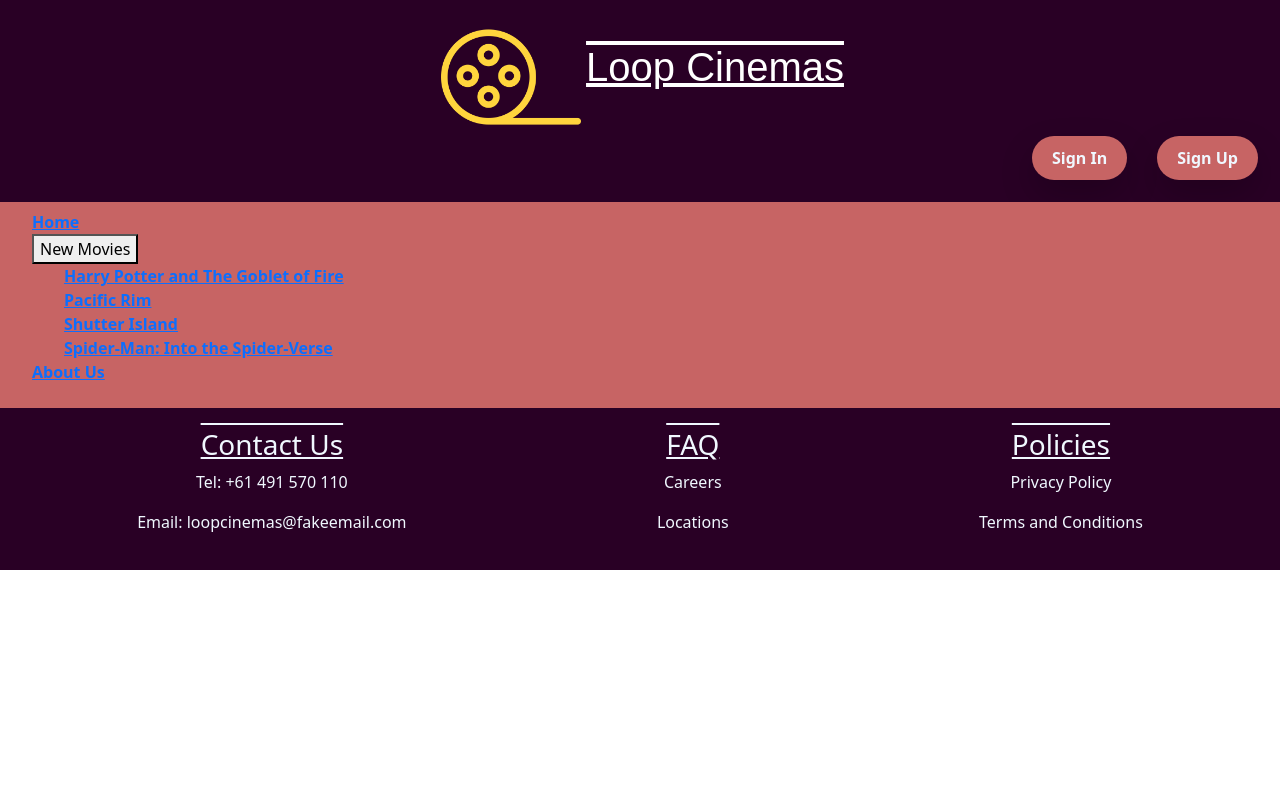
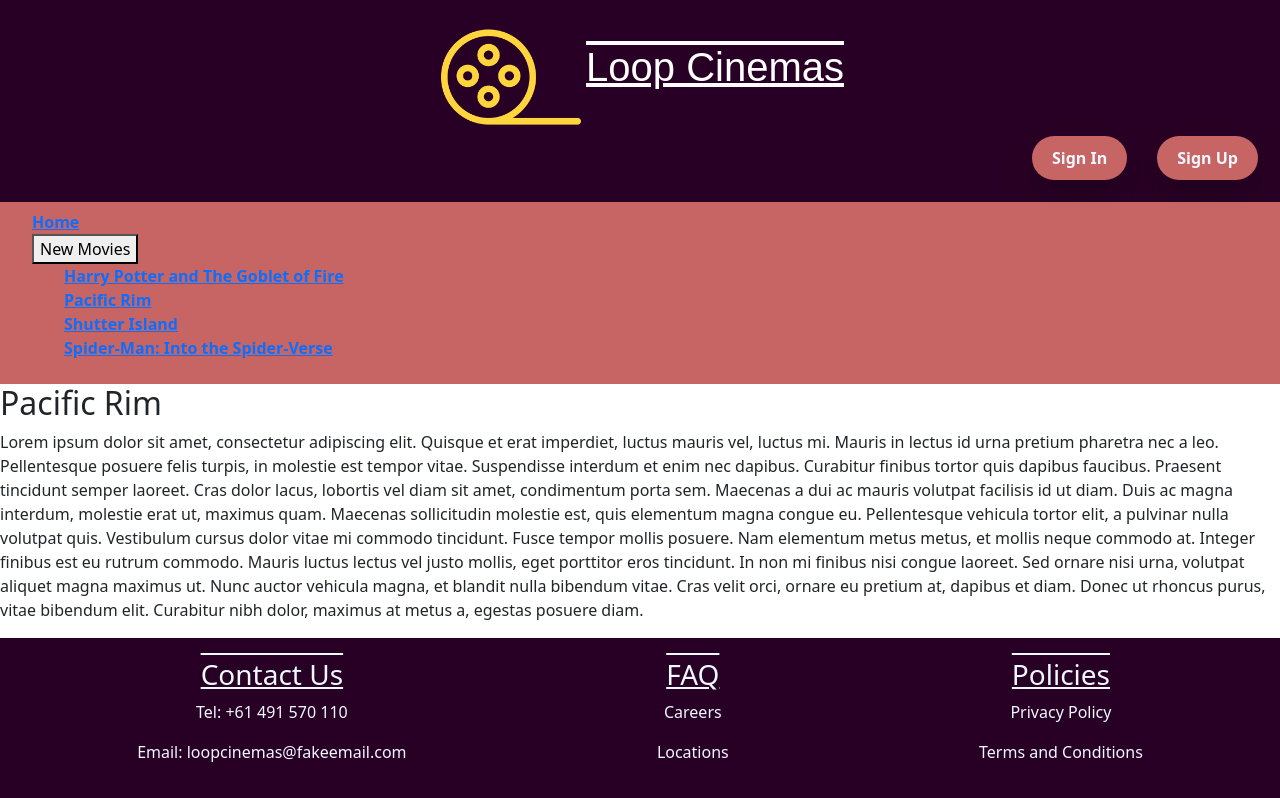
Before and after one commit to JamTru/LoopCinemaWebsite, a React (Create React App) app: page /PR_mov.js in a window 1280 px wide. Built offline with nearby package versions, Linux system fonts and the light colour scheme.

Commit message:
Added Navigation to Movie Pages Removed About us from navigation Removed Unnecessary Console Logs

```diff
--- a/src/App.js
+++ b/src/App.js
@@ -1,5 +1,5 @@
 // import logo from './movie.png';
-import React, { useState } from "react";
+import React, { useState, useEffect } from "react";
 import './App.css';
 import { BrowserRouter as Router, Route, Routes, Link } from "react-router-dom";
 import Header from './components/Header';
@@ -10,6 +10,9 @@ import Footer from './components/Footer';
 import SignInModal from "./modals/SignInModal";
 import { getUser, removeUser } from "./data/repository";
 import HP_mov from './pages/HP_mov.js';
+import PR_mov from './pages/PR_mov.js';
+import SI_mov from './pages/SI_mov.js';
+import SM_mov from './pages/SM_mov.js';
 
 function App() {
   const [username, setUsername] = useState(getUser());
@@ -31,8 +34,10 @@ function App() {
         <Routes>
           <Route path="/" element={<Content />} />
           <Route path="/HP_mov.js" element={<HP_mov />} />
-          <Route path="#About-Us" element={<Content />} />
-         </Routes>
+          <Route path="/PR_mov.js" element={<PR_mov />} />
+          <Route path="/SI_mov.js"  element={<SI_mov />} />
+          <Route path="/SM_mov.js" element={<SM_mov />} />
+        </Routes>
         <Footer />
       </Router>
     </div>
--- a/src/components/AboutUs.css
+++ b/src/components/AboutUs.css
@@ -8,7 +8,7 @@
   padding-bottom: 2rem;
   filter: drop-shadow(2px 2px 20px rgb(0 0 0 / 50%));
 }
-.textbox {
+.About-Us {
   padding-left: 2rem;
   border-style: solid solid solid none;
   border-radius: 0px 25px 25px 0px;
--- a/src/components/AboutUs.js
+++ b/src/components/AboutUs.js
@@ -3,7 +3,7 @@ import "./AboutUs.css";
 const AboutUs = () => {
   return (
     <div className="AboutUsContainer">
-      <div className="textbox">
+      <div id="About-Us">
         <h2>Serious about your Cinema Experience?</h2>
         <p>So are we. The Loop Cinema has been established ever since the 1960s, and we've been delivering the perfect movie cinema experiences for over 60 years. Our cinemas are fitted with the highest quality in sound and picture, to make every joke a gutbuster, every drama much more intense and to make every moment just that more immersive. <br /> <br />
 
--- a/src/components/Content.js
+++ b/src/components/Content.js
@@ -1,12 +1,14 @@
 import React from 'react';
+import {useEffect, useRef} from 'react'
 import MovieDisplay from './MovieDisplay';
 import slides from "../data/MovieDisplayData.json";
 import AboutUs from './AboutUs.js';
-function Content () {
+import {useLocation} from "react-router-dom";
+const Content = () => {
   return (
     <div className="main">
       <MovieDisplay data={slides} />
-      <AboutUs id="About-Us" />
+      <AboutUs />
     </div>
   );
 };
--- a/src/components/MenuItems.css
+++ b/src/components/MenuItems.css
@@ -1,4 +1,4 @@
-.dropdown dropdown-hidden{
+.hidden {
   display:none;
 }
 
--- a/src/components/MenuItems.js
+++ b/src/components/MenuItems.js
@@ -11,13 +11,13 @@ const MenuItems = ({items}) => {
         {
           items.submenu ? (
             <>
-              <button type="button" onClick={() => setDropdown((prev) => !prev)}>
+              <button type="button" onClick={() =>  setDropdown((prev) => !prev)}>
                 {items.title}{' '}
               </button>
               <Dropdown submenus={items.submenu} dropdown={dropdown} />
             </>
           ) : (
-            <Link to={items.url}>{items.title}</Link>
+            <Link className="LinkTo" to={items.url}>{items.title}</Link>
           )
         }
       </li>
--- a/src/components/UpcomingSchedule.js
+++ b/src/components/UpcomingSchedule.js
@@ -13,7 +13,6 @@ const UpcomingSchedule = (props) => {
       <h5>Sunday</h5>
       <p>Times</p>
       {Object.entries(props.schedule).map(([day,time]) =>{
-          console.log(time);
           return <p>{time}</p>
           //Need to fix, this won't render times properly
         })
--- a/src/components/dropdown.js
+++ b/src/components/dropdown.js
@@ -1,9 +1,10 @@
 import React from 'react';
 import { Link } from 'react-router-dom';
+import "./MenuItems.css";
 const Dropdown = ({submenus, dropdown}) => {
   return (
     <div>
-      <ul className ={dropdown ? "dropdown" : "dropdown dropdown-hidden" }>
+      <ul className ={dropdown ? "dropdown" : "hidden" }>
         {
           submenus.map((submenu, index) => (
             <li key={index} className="menu-items">
--- a/src/data/Navigation.json
+++ b/src/data/Navigation.json
@@ -23,10 +23,6 @@
 				"title": "Spider-Man: Into the Spider-Verse",
 				"url": "SM_mov.js"
 			}]
-		},
-		{
-			"title": "About Us",
-			"url": "#About-Us"
 		}
 	]
 }
--- a/src/pages/PR_mov.js
+++ b/src/pages/PR_mov.js
@@ -0,0 +1,15 @@
+import React from "react";
+import { BrowserRouter as Router, Routes, Route, Link } from "react-router-dom";
+
+function PR_mov() {
+  return (
+    <div>
+      <h2>Pacific Rim</h2>
+      <p>Lorem ipsum dolor sit amet, consectetur adipiscing elit. Quisque et erat imperdiet, luctus mauris vel, luctus mi. Mauris in lectus id urna pretium pharetra nec a leo. Pellentesque posuere felis turpis, in molestie est tempor vitae. Suspendisse interdum et enim nec dapibus. Curabitur finibus tortor quis dapibus faucibus. Praesent tincidunt semper laoreet. Cras dolor lacus, lobortis vel diam sit amet, condimentum porta sem.
+
+      Maecenas a dui ac mauris volutpat facilisis id ut diam. Duis ac magna interdum, molestie erat ut, maximus quam. Maecenas sollicitudin molestie est, quis elementum magna congue eu. Pellentesque vehicula tortor elit, a pulvinar nulla volutpat quis. Vestibulum cursus dolor vitae mi commodo tincidunt. Fusce tempor mollis posuere. Nam elementum metus metus, et mollis neque commodo at. Integer finibus est eu rutrum commodo. Mauris luctus lectus vel justo mollis, eget porttitor eros tincidunt. In non mi finibus nisi congue laoreet. Sed ornare nisi urna, volutpat aliquet magna maximus ut. Nunc auctor vehicula magna, et blandit nulla bibendum vitae. Cras velit orci, ornare eu pretium at, dapibus et diam. Donec ut rhoncus purus, vitae bibendum elit. Curabitur nibh dolor, maximus at metus a, egestas posuere diam.
+      </p>
+    </div>
+  );
+}
+export default PR_mov;
--- a/src/pages/SI_mov.js
+++ b/src/pages/SI_mov.js
@@ -0,0 +1,15 @@
+import React from "react";
+import { BrowserRouter as Router, Routes, Route, Link } from "react-router-dom";
+
+function SI_mov() {
+  return (
+    <div>
+      <h2>Shutter Island</h2>
+      <p>Lorem ipsum dolor sit amet, consectetur adipiscing elit. Quisque et erat imperdiet, luctus mauris vel, luctus mi. Mauris in lectus id urna pretium pharetra nec a leo. Pellentesque posuere felis turpis, in molestie est tempor vitae. Suspendisse interdum et enim nec dapibus. Curabitur finibus tortor quis dapibus faucibus. Praesent tincidunt semper laoreet. Cras dolor lacus, lobortis vel diam sit amet, condimentum porta sem.
+
+      Maecenas a dui ac mauris volutpat facilisis id ut diam. Duis ac magna interdum, molestie erat ut, maximus quam. Maecenas sollicitudin molestie est, quis elementum magna congue eu. Pellentesque vehicula tortor elit, a pulvinar nulla volutpat quis. Vestibulum cursus dolor vitae mi commodo tincidunt. Fusce tempor mollis posuere. Nam elementum metus metus, et mollis neque commodo at. Integer finibus est eu rutrum commodo. Mauris luctus lectus vel justo mollis, eget porttitor eros tincidunt. In non mi finibus nisi congue laoreet. Sed ornare nisi urna, volutpat aliquet magna maximus ut. Nunc auctor vehicula magna, et blandit nulla bibendum vitae. Cras velit orci, ornare eu pretium at, dapibus et diam. Donec ut rhoncus purus, vitae bibendum elit. Curabitur nibh dolor, maximus at metus a, egestas posuere diam.
+      </p>
+    </div>
+  );
+}
+export default SI_mov;
--- a/src/pages/SM_mov.js
+++ b/src/pages/SM_mov.js
@@ -0,0 +1,15 @@
+import React from "react";
+import { BrowserRouter as Router, Routes, Route, Link } from "react-router-dom";
+
+function SM_mov() {
+  return (
+    <div>
+      <h2>Spider-Man</h2>
+      <p>Lorem ipsum dolor sit amet, consectetur adipiscing elit. Quisque et erat imperdiet, luctus mauris vel, luctus mi. Mauris in lectus id urna pretium pharetra nec a leo. Pellentesque posuere felis turpis, in molestie est tempor vitae. Suspendisse interdum et enim nec dapibus. Curabitur finibus tortor quis dapibus faucibus. Praesent tincidunt semper laoreet. Cras dolor lacus, lobortis vel diam sit amet, condimentum porta sem.
+
+      Maecenas a dui ac mauris volutpat facilisis id ut diam. Duis ac magna interdum, molestie erat ut, maximus quam. Maecenas sollicitudin molestie est, quis elementum magna congue eu. Pellentesque vehicula tortor elit, a pulvinar nulla volutpat quis. Vestibulum cursus dolor vitae mi commodo tincidunt. Fusce tempor mollis posuere. Nam elementum metus metus, et mollis neque commodo at. Integer finibus est eu rutrum commodo. Mauris luctus lectus vel justo mollis, eget porttitor eros tincidunt. In non mi finibus nisi congue laoreet. Sed ornare nisi urna, volutpat aliquet magna maximus ut. Nunc auctor vehicula magna, et blandit nulla bibendum vitae. Cras velit orci, ornare eu pretium at, dapibus et diam. Donec ut rhoncus purus, vitae bibendum elit. Curabitur nibh dolor, maximus at metus a, egestas posuere diam.
+      </p>
+    </div>
+  );
+}
+export default SM_mov;
```
